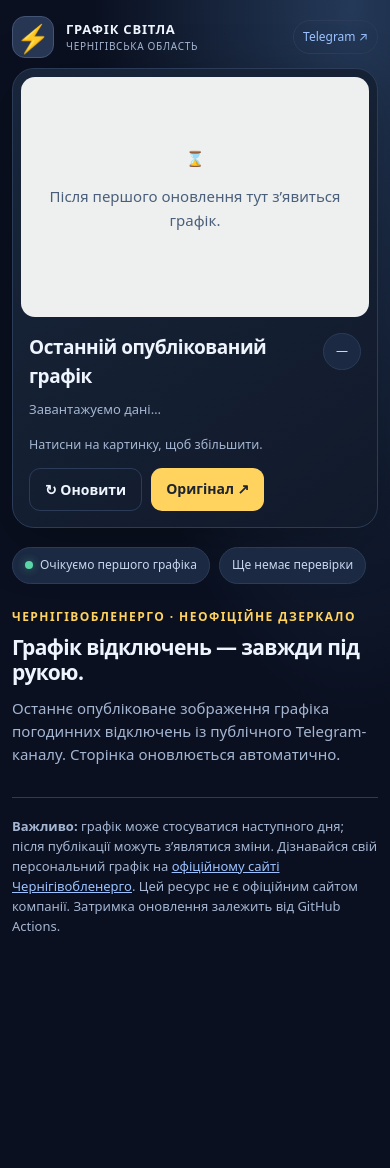
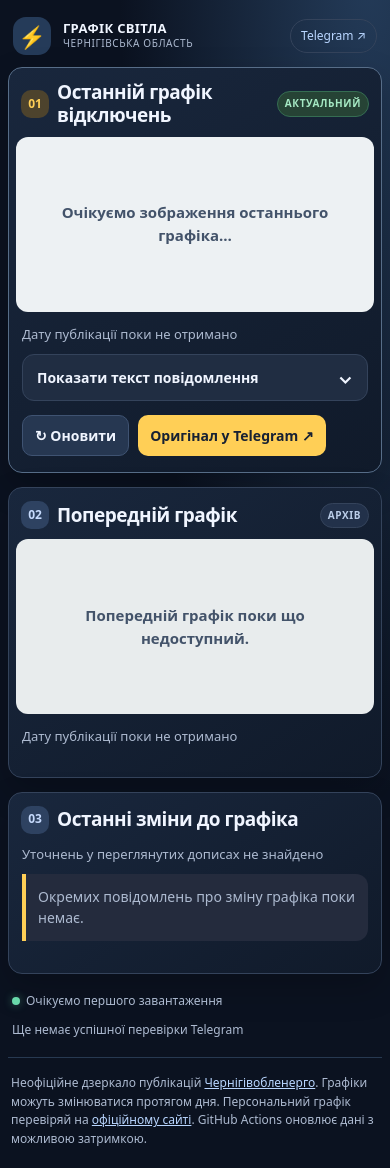
Before and after one commit to xsromasx-source/chernigiv-light, a plain HTML site: page docs/index.html in a window 390 px wide. Before the commit the page ends 973 px from the top, so only its background shows below. Drawn offline with Linux system fonts and the light colour scheme.

Commit message:
Сайт із трьома блоками: поточний графік, попередній, останні зміни

```diff
--- a/docs/index.html
+++ b/docs/index.html
@@ -4,76 +4,201 @@
 <meta charset="utf-8">
 <meta name="viewport" content="width=device-width, initial-scale=1, viewport-fit=cover">
 <meta name="theme-color" content="#0a1120">
-<meta name="description" content="Останній графік погодинних відключень Чернігівської області з Telegram-каналу Чернігівобленерго">
-<title>Графік світла — Чернігівщина</title>
+<meta name="description" content="Актуальний і попередній графіки погодинних відключень Чернігівщини та останні зміни із Telegram">
+<title>Графіки відключень — Чернігівщина</title>
 <style>
-:root{color-scheme:dark;--bg:#0a1020;--card:#141f34;--line:#2b3b58;--ink:#eff5ff;--muted:#a5b6d2;--yellow:#ffd35d;--blue:#9bc2ff}
-*{box-sizing:border-box}body{margin:0;min-height:100vh;font:15px/1.55 system-ui,-apple-system,"Segoe UI",Arial,sans-serif;color:var(--ink);background:radial-gradient(ellipse at 90% 0%,#243958 0%,transparent 52%),var(--bg)}
-a{color:var(--blue)}.wrap{max-width:1080px;margin:0 auto;padding:20px 16px 48px}
-header{display:flex;align-items:center;justify-content:space-between;gap:12px;margin-bottom:14px}.brand{display:flex;align-items:center;gap:12px}.brand .mark{font-size:27px;background:#273652;border:1px solid #435474;border-radius:13px;width:48px;height:48px;display:grid;place-items:center}.brand strong{display:block;letter-spacing:.06em}.brand small{display:block;color:var(--muted);font-size:11px;letter-spacing:.07em}.telegram{border:1px solid var(--line);padding:8px 12px;border-radius:99px;text-decoration:none;white-space:nowrap}
-.eyebrow{font-size:12px;letter-spacing:.12em;color:var(--yellow);font-weight:800;text-transform:uppercase}
-h1{font-size:clamp(21px,4vw,28px);line-height:1.2;letter-spacing:-.03em;max-width:800px;margin:8px 0 12px}.lead{color:var(--muted);max-width:680px;margin:0 0 18px}.about{margin-top:24px}
-.statuses{display:flex;gap:9px;flex-wrap:wrap;margin:19px 0}.status{background:#1b2942;border:1px solid var(--line);border-radius:50px;font-size:12px;padding:8px 12px;color:#c9d8ee}
-.dot{display:inline-block;background:#5ad6a7;width:8px;height:8px;border-radius:50%;margin-right:7px;box-shadow:0 0 10px #5ad6a777}
-.notice{border:1px solid #62583d;border-left:4px solid var(--yellow);background:#27293a;border-radius:15px;padding:16px;margin:15px 0}.notice strong{color:var(--yellow)}.notice p{white-space:pre-line;color:#e0e7f2;font-size:14px}
-.card{background:linear-gradient(145deg,#18253a,#111a2b);border:1px solid var(--line);border-radius:22px;overflow:hidden;box-shadow:0 14px 55px #0004}
-.cardhead{padding:22px 22px 15px;display:flex;justify-content:space-between;align-items:flex-start;gap:12px}.cardhead h2{font-size:23px;letter-spacing:-.025em;margin:0}.cardhead p{color:var(--muted);font-size:13px;margin:7px 0 0;max-width:720px}
-.picture{background:#edf0ef;min-height:240px;margin:12px 12px 0;border-radius:14px;display:flex;justify-content:center;align-items:center;overflow:hidden}.picture img{max-width:100%;height:auto;cursor:zoom-in;display:block}.empty{color:#4b5f7b;text-align:center;padding:65px 15px}
-.cardfoot{padding:0 22px 22px;display:flex;justify-content:space-between;gap:14px;align-items:center;flex-wrap:wrap}.cardfoot small{color:var(--muted)}.actions{display:flex;gap:9px;flex-wrap:wrap}
-button,.button{border:0;border-radius:11px;font:700 14px system-ui,sans-serif;padding:11px 15px;cursor:pointer;text-decoration:none;display:inline-block}.button{background:var(--yellow);color:#1c2430}.secondary{background:transparent;color:var(--ink);border:1px solid var(--line)}
-footer{border-top:1px solid var(--line);margin-top:30px;padding-top:18px;color:var(--muted);font-size:13px}footer a{color:var(--blue)}
-.viewer{position:fixed;inset:0;background:#050916f4;z-index:10;display:grid;place-items:center;padding:48px 10px 12px}.viewer img{max-width:100%;max-height:90vh;object-fit:contain}.viewer button{position:absolute;right:16px;top:12px;background:#273b57;color:white;border:1px solid #53607a}
+:root{color-scheme:dark;--bg:#0b1220;--panel:#151f31;--border:#34435b;--ink:#f0f5ff;--muted:#adbad0;--accent:#ffcf56;--link:#b9d6ff;--green:#69d9aa}
+*{box-sizing:border-box}
+body{margin:0;min-height:100vh;background:radial-gradient(ellipse at 95% -5%,#243c5a 0%,transparent 48%),var(--bg);color:var(--ink);font:15px/1.55 system-ui,-apple-system,"Segoe UI",Arial,sans-serif}
+a{color:var(--link)}
+.page{max-width:980px;margin:0 auto;padding:14px 14px 46px}
+header{display:flex;align-items:center;justify-content:space-between;gap:12px;padding:8px 2px 16px}
+.identity{display:flex;align-items:center;gap:12px}.bolt{display:grid;place-items:center;background:#253b59;width:45px;height:45px;border-radius:13px;font-size:25px}
+.identity b{display:block;font-size:16px;line-height:1.15;letter-spacing:.025em}.identity small{display:block;font-size:11px;letter-spacing:.06em;color:var(--muted)}
+.headerlink{border:1px solid var(--border);border-radius:100px;padding:8px 13px;text-decoration:none;white-space:nowrap;font-size:13px}
+.stack{display:grid;gap:20px}
+.panel{background:linear-gradient(145deg,#19273d,#101a2a);border:1px solid var(--border);border-radius:19px;box-shadow:0 14px 35px #0003;overflow:hidden}
+.panel-primary{border-color:#576d88}
+.panel-head{padding:19px 20px 12px;display:flex;justify-content:space-between;gap:12px;align-items:center}
+.panel-title{display:flex;align-items:center;gap:11px;min-width:0}
+.index{width:32px;height:32px;flex:none;border-radius:10px;background:#2e4261;display:grid;place-items:center;font-size:12px;font-weight:800;color:#c6dafc}
+.panel-primary .index{background:#4d432d;color:var(--accent)}
+h1,h2{font-size:clamp(19px,3vw,25px);line-height:1.2;letter-spacing:-.025em;margin:0}
+h1{font-size:clamp(20px,4vw,27px)}
+.tag{font-weight:700;font-size:11px;letter-spacing:.06em;padding:5px 9px;background:#264335;border:1px solid #356d52;color:#a6e9c4;border-radius:50px;white-space:nowrap}
+.secondarytag{color:#bbcee9;border-color:var(--border);background:#22314a}
+.photo{margin:0 12px;min-height:240px;background:#edf1f3;display:grid;place-items:center;border-radius:12px;overflow:hidden}
+.photo img{display:block;width:100%;height:auto;max-height:1400px;object-fit:contain;cursor:zoom-in}
+.photo-sm{max-width:780px;margin:0 12px;background:#e8eced}
+.photo-sm img{max-height:800px}
+.empty{padding:45px 16px;color:#43536a;text-align:center;font-weight:600;max-width:420px}
+.content{padding:15px 20px 21px}
+.meta{color:var(--muted);font-size:13px;margin:0 0 12px}
+details{background:#202d42;border:1px solid var(--border);border-radius:12px;overflow:hidden}
+summary{list-style:none;cursor:pointer;display:flex;justify-content:space-between;align-items:center;gap:10px;padding:12px 14px;font-weight:700;font-size:14px}
+summary::-webkit-details-marker{display:none}
+summary::after{content:"⌄";font-size:19px;line-height:1;transition:transform .2s}
+details[open] summary::after{transform:rotate(180deg)}
+.spoiler-text{white-space:pre-line;margin:0;padding:0 14px 15px;color:#e2eaf7;font-size:14px;overflow-wrap:anywhere}
+.actions{display:flex;gap:9px;flex-wrap:wrap;margin-top:14px}
+.btn{background:var(--accent);color:#172133;border:0;border-radius:10px;padding:10px 15px;font:700 14px system-ui,sans-serif;text-decoration:none;cursor:pointer;display:inline-flex;gap:5px;align-items:center;justify-content:center}
+.btn-alt{background:#263751;color:var(--ink);border:1px solid #3f5372}
+.change-body{padding:0 20px 21px}
+.change-text{white-space:pre-line;overflow-wrap:anywhere;font-size:15px;background:#242b3d;border-left:4px solid var(--accent);padding:15px;border-radius:0 12px 12px 0;margin:8px 0 16px}
+.change-empty{color:var(--muted);font-size:14px}
+.checkline{display:flex;flex-wrap:wrap;gap:10px;align-items:center;color:var(--muted);font-size:12px;padding:18px 4px}
+.dot{display:inline-block;width:8px;height:8px;border-radius:50%;background:var(--green);box-shadow:0 0 8px #5acc9b77;margin-right:6px}
+footer{color:var(--muted);border-top:1px solid #273951;font-size:12px;padding:16px 3px}
+.overlay{position:fixed;inset:0;z-index:50;background:#050910f5;display:grid;place-items:center;padding:55px 10px 10px}
+.overlay img{max-height:calc(100vh - 75px);max-width:100%;object-fit:contain}
+.overlay button{position:absolute;right:16px;top:12px;border:1px solid #657088;border-radius:10px;color:white;background:#30415c;padding:9px 14px;cursor:pointer}
 .hidden{display:none!important}
-@media(max-width:600px){header{margin-bottom:10px}.brand strong{font-size:13px}.brand small{font-size:10px}.telegram{font-size:12px;padding:7px 9px}.wrap{padding:16px 12px 36px}.cardhead{padding:16px}.cardhead h2{font-size:19px}.picture{margin:8px 8px 0}.cardfoot{padding:0 16px 16px}.brand .mark{width:42px;height:42px}}
+@media(max-width:600px){.page{padding:8px 8px 32px}header{padding:9px 5px 12px}.identity b{font-size:13px}.identity small{font-size:10px}.bolt{width:38px;height:38px;font-size:22px}.headerlink{font-size:12px;padding:7px 10px}.stack{gap:14px}.panel{border-radius:14px}.panel-head{padding:13px 12px 10px}.index{width:28px;height:28px}.panel-title{gap:8px}h1,h2{font-size:19px}.tag{font-size:10px;padding:4px 7px}.photo,.photo-sm{margin:0 7px;min-height:175px}.content,.change-body{padding:12px 13px 16px}.change-body{padding-top:0}.change-text{padding:12px}.btn{padding:10px 12px}.meta{margin-bottom:10px}}
 </style>
 </head>
 <body>
-<main class="wrap">
-<header><div class="brand"><div class="mark" aria-hidden="true">⚡</div><div><strong>ГРАФІК СВІТЛА</strong><small>ЧЕРНІГІВСЬКА ОБЛАСТЬ</small></div></div><a class="telegram" href="https://t.me/chernigivoblenergo" target="_blank" rel="noopener noreferrer">Telegram ↗</a></header>
-<section class="card">
-  <div class="picture"><div id="empty" class="empty">⌛<p>Після першого оновлення тут з’явиться графік.</p></div><img id="photo" class="hidden" alt="Графік погодинних відключень Чернігівобленерго"></div>
-  <div class="cardhead"><div><h2>Останній опублікований графік</h2><p id="caption">Завантажуємо дані…</p></div><span class="status" id="published">—</span></div>
-  <div class="cardfoot"><small id="details">Натисни на картинку, щоб збільшити.</small><div class="actions"><button id="refresh" class="secondary">↻ Оновити</button><a id="original" class="button" href="https://t.me/chernigivoblenergo" rel="noopener noreferrer" target="_blank">Оригінал ↗</a></div></div>
-</section>
-<section class="notice hidden" id="notice"><strong>⚠️ Останнє уточнення графіка</strong><p id="noticeText"></p><a id="noticeLink" href="https://t.me/chernigivoblenergo" rel="noopener noreferrer" target="_blank">Читати в Telegram ↗</a></section>
-<div class="statuses"><span class="status"><i class="dot"></i><span id="status">Очікуємо першого оновлення</span></span><span class="status" id="check">Перевіряємо дані…</span></div>
-<section class="about">
-  <div class="eyebrow">Чернігівобленерго · неофіційне дзеркало</div>
-  <h1>Графік відключень — завжди під рукою.</h1>
-  <p class="lead">Останнє опубліковане зображення графіка погодинних відключень із публічного Telegram-каналу. Сторінка оновлюється автоматично.</p>
-</section>
-<footer><b>Важливо:</b> графік може стосуватися наступного дня; після публікації можуть з’являтися зміни. Дізнавайся свій персональний графік на <a target="_blank" rel="noopener noreferrer" href="https://chernihivoblenergo.com.ua/blackouts">офіційному сайті Чернігівобленерго</a>. Цей ресурс не є офіційним сайтом компанії. Затримка оновлення залежить від GitHub Actions.</footer>
+<main class="page">
+<header>
+ <div class="identity"><span class="bolt">⚡</span><div><b>ГРАФІК СВІТЛА</b><small>ЧЕРНІГІВСЬКА ОБЛАСТЬ</small></div></div>
+ <a class="headerlink" href="https://t.me/chernigivoblenergo" target="_blank" rel="noopener noreferrer">Telegram ↗</a>
+</header>
+<div class="stack">
+ <section class="panel panel-primary" aria-labelledby="currentTitle">
+  <div class="panel-head"><div class="panel-title"><span class="index">01</span><h1 id="currentTitle">Останній графік відключень</h1></div><span class="tag">АКТУАЛЬНИЙ</span></div>
+  <div class="photo">
+   <div class="empty" id="currentEmpty">Очікуємо зображення останнього графіка…</div>
+   <img id="currentImg" class="hidden" alt="Останній графік погодинних відключень">
+  </div>
+  <div class="content">
+   <p class="meta" id="currentMeta">Дата публікації: —</p>
+   <details id="currentSpoiler"><summary>Показати текст повідомлення</summary><p class="spoiler-text" id="currentText"></p></details>
+   <div class="actions">
+    <button class="btn btn-alt" id="refresh">↻ Оновити</button>
+    <a class="btn" id="currentLink" href="https://t.me/chernigivoblenergo" target="_blank" rel="noopener noreferrer">Оригінал у Telegram ↗</a>
+   </div>
+  </div>
+ </section>
+ <section class="panel" aria-labelledby="previousTitle">
+  <div class="panel-head"><div class="panel-title"><span class="index">02</span><h2 id="previousTitle">Попередній графік</h2></div><span class="tag secondarytag">АРХІВ</span></div>
+  <div class="photo photo-sm">
+   <div class="empty" id="previousEmpty">Попередній графік поки що недоступний.</div>
+   <img id="previousImg" class="hidden" alt="Попередній графік погодинних відключень">
+  </div>
+  <div class="content">
+   <p class="meta" id="previousMeta">Дата публікації: —</p>
+   <details id="previousSpoiler" class="hidden"><summary>Показати текст попереднього графіка</summary><p class="spoiler-text" id="previousText"></p></details>
+   <div class="actions"><a id="previousLink" class="btn btn-alt hidden" href="https://t.me/chernigivoblenergo" target="_blank" rel="noopener noreferrer">Попередній допис ↗</a></div>
+  </div>
+ </section>
+ <section class="panel" aria-labelledby="changesTitle">
+  <div class="panel-head"><div class="panel-title"><span class="index">03</span><h2 id="changesTitle">Останні зміни до графіка</h2></div></div>
+  <div class="change-body">
+   <p class="meta" id="changeMeta">Дата публікації: —</p>
+   <p class="change-text change-empty" id="changePreview">Перевіряємо останні уточнення графіка…</p>
+   <details id="changeSpoiler" class="hidden"><summary>Повний текст повідомлення</summary><p class="spoiler-text" id="changeText"></p></details>
+   <div class="actions"><a id="changeLink" class="btn btn-alt hidden" target="_blank" rel="noopener noreferrer" href="https://t.me/chernigivoblenergo">Відкрити зміну в Telegram ↗</a></div>
+  </div>
+ </section>
+</div>
+<div class="checkline"><span><span class="dot"></span><span id="status">Очікуємо дані</span></span><span id="check">Перевірка ще не виконувалася</span></div>
+<footer>Неофіційне дзеркало публікацій <a target="_blank" rel="noopener noreferrer" href="https://t.me/chernigivoblenergo">Чернігівобленерго</a>. Графіки можуть змінюватися протягом дня. Персональний графік перевіряй на <a target="_blank" rel="noopener noreferrer" href="https://chernihivoblenergo.com.ua/blackouts">офіційному сайті</a>. GitHub Actions оновлює дані з можливою затримкою.</footer>
 </main>
-<div class="viewer hidden" id="viewer" role="dialog" aria-label="Збільшена картинка"><button id="close">✕</button><img id="large" alt="Збільшений графік"></div>
+<div id="viewer" class="overlay hidden" role="dialog" aria-modal="true" aria-label="Перегляд графіка"><button type="button" id="closeViewer" aria-label="Закрити">✕ Закрити</button><img id="large" alt="Збільшений графік"></div>
 <script>
 "use strict";
-const $=id=>document.getElementById(id);
-const fmt=t=>{if(!t)return "Час невідомий";const d=new Date(t);return isNaN(d.getTime())?"Час невідомий":new Intl.DateTimeFormat("uk-UA",{timeZone:"Europe/Kyiv",day:"numeric",month:"long",hour:"2-digit",minute:"2-digit"}).format(d)};
-let key="",busy=false;
-function zoom(src){$("large").src=src;$("viewer").classList.remove("hidden");document.body.style.overflow="hidden"}
-function closeZoom(){$("viewer").classList.add("hidden");document.body.style.overflow=""}
-$("close").onclick=closeZoom;
-$("viewer").onclick=e=>{if(e.target===$("viewer"))closeZoom()};
-document.addEventListener("keydown",e=>{if(e.key==="Escape")closeZoom()});
-$("photo").onclick=()=>zoom($("photo").src);
-async function update(){
+const $ = id => document.getElementById(id);
+const formatDate = value => {
+ if (!value) return "Час невідомий";
+ const date = new Date(value);
+ return Number.isNaN(date.getTime()) ? "Час невідомий" :
+   new Intl.DateTimeFormat("uk-UA",{timeZone:"Europe/Kyiv",day:"numeric",month:"long",year:"numeric",hour:"2-digit",minute:"2-digit"}).format(date);
+};
+const safeLink = value => typeof value === "string" && /^https:\/\/t\.me\/chernigivoblenergo\/\d+$/.test(value) ? value : "https://t.me/chernigivoblenergo";
+let busy = false;
+let currentKey = "";
+let previousKey = "";
+function fillChart(prefix, post) {
+ const img = $(prefix+"Img"), empty = $(prefix+"Empty"), spoiler = $(prefix+"Spoiler"), meta = $(prefix+"Meta");
+ const link = $(prefix+"Link");
+ if (!post || !post.image) {
+  img.classList.add("hidden");empty.classList.remove("hidden");
+  if(prefix==="previous"){link.classList.add("hidden");spoiler.classList.add("hidden");}
+  meta.textContent="Дату публікації поки не отримано";
+  return;
+ }
+ const mediaKey = String(post.media_key || post.id);
+ const key = post.id+":"+mediaKey;
+ const before = prefix==="current"?currentKey:previousKey;
+ if (key !== before) {
+  img.src=post.image+"?v="+encodeURIComponent(mediaKey);
+  img.classList.remove("hidden");empty.classList.add("hidden");
+  if(prefix==="current")currentKey=key;else previousKey=key;
+ }
+ meta.textContent="Опубліковано: "+formatDate(post.date);
+ $(prefix+"Text").textContent=post.text||"Текст відсутній.";
+ link.href=safeLink(post.link);
+ link.classList.remove("hidden");
+ spoiler.classList.remove("hidden");
+}
+function changeSummary(text) {
+ const cut=text.split(/(?:⚠️\s*Якщо ситуація|🤔\s*Нагадуємо|🙏\s*Як і раніше)/i)[0].trim();
+ const meaningful=cut || text;
+ return meaningful.length>750 ? meaningful.slice(0,748)+"…" : meaningful;
+}
+function fillChange(post) {
+ if(!post || !post.text){
+  $("changeMeta").textContent="Уточнень у переглянутих дописах не знайдено";
+  $("changePreview").textContent="Окремих повідомлень про зміну графіка поки немає.";
+  $("changePreview").classList.add("change-empty");
+  $("changeSpoiler").classList.add("hidden");
+  $("changeLink").classList.add("hidden");
+  return;
+ }
+ $("changeMeta").textContent="Опубліковано: "+formatDate(post.date)+" · Перевіряй дату, якої стосується уточнення";
+ $("changePreview").textContent=changeSummary(post.text);
+ $("changePreview").classList.remove("change-empty");
+ $("changeText").textContent=post.text;
+ $("changeSpoiler").classList.remove("hidden");
+ $("changeLink").href=safeLink(post.link);
+ $("changeLink").classList.remove("hidden");
+}
+function showLarge(img){
+ if(img.classList.contains("hidden")||!img.src)return;
+ $("large").src=img.src;$("viewer").classList.remove("hidden");document.body.style.overflow="hidden";
+}
+function closeLarge(){$("viewer").classList.add("hidden");document.body.style.overflow="";}
+$("currentImg").onclick=()=>showLarge($("currentImg"));
+$("previousImg").onclick=()=>showLarge($("previousImg"));
+$("closeViewer").onclick=closeLarge;
+$("viewer").onclick=event=>{if(event.target===$("viewer"))closeLarge()};
+document.addEventListener("keydown",event=>{if(event.key==="Escape")closeLarge()});
+for(const prefix of ["current","previous"]){
+ $(prefix+"Img").addEventListener("error",()=>{
+  $(prefix+"Img").classList.add("hidden");$(prefix+"Empty").classList.remove("hidden");
+  $(prefix+"Empty").textContent="Зображення тимчасово не завантажилося. Перевір Telegram-допис.";
+ });
+}
+async function refreshData() {
  if(busy)return;busy=true;
  try{
-  const r=await fetch("data.json?time="+Date.now(),{cache:"no-store"});
-  if(!r.ok)throw new Error("HTTP "+r.status);
-  const d=await r.json();
-  $("check").textContent=d.checked_at?"Перевірено: "+fmt(d.checked_at):"Ще немає перевірки";
-  const p=d.latest_chart;
-  if(p){
-   const next=p.id+":"+p.media_key;
-   if(key!==next){$("photo").src=p.image+"?v="+encodeURIComponent(p.media_key||p.id);$("photo").classList.remove("hidden");$("empty").classList.add("hidden");$("caption").textContent=(p.text||"").slice(0,300);$("published").textContent=fmt(p.date);$("original").href=p.link;$("details").textContent="Опубліковано: "+fmt(p.date)+" · Натисни на фото для збільшення";key=next}
-   const n=d.latest_notice;if(n&&n.id>p.id){$("notice").classList.remove("hidden");$("noticeText").textContent=(n.text||"").slice(0,650);$("noticeLink").href=n.link}else{$("notice").classList.add("hidden")}
-   $("status").textContent="Графік отримано";
-  }else{$("status").textContent="Очікуємо першого графіка"}
- }catch(e){$("status").textContent="Не вдалося оновити дані";console.warn(e)}
+  const response=await fetch("data.json?t="+Date.now(),{cache:"no-store"});
+  if(!response.ok)throw new Error("HTTP "+response.status);
+  const data=await response.json();
+  const current=data.latest_chart || (data.history||[])[0] || null;
+  const previous=data.previous_chart || (data.history||[]).find(post=>current&&post.id!==current.id) || null;
+  fillChart("current",current);
+  fillChart("previous",previous);
+  const legacy=data.latest_notice;
+  const change=data.latest_change || (legacy && /маємо\s+зміни|зміни\s+[ув]\s+графік/i.test(legacy.text||"") ? legacy : null);
+  fillChange(change);
+  $("check").textContent=data.checked_at?"Дані перевірено: "+formatDate(data.checked_at):"Ще немає успішної перевірки Telegram";
+  $("status").textContent=current?"Дані графіків отримано":"Очікуємо першого завантаження";
+ }catch(error){$("status").textContent="Помилка отримання даних";console.warn(error)}
  finally{busy=false}
 }
-$("refresh").onclick=update;update();setInterval(update,20000);
+$("refresh").onclick=refreshData;
+refreshData();
+setInterval(refreshData,20000);
 </script>
 </body>
 </html>
```
